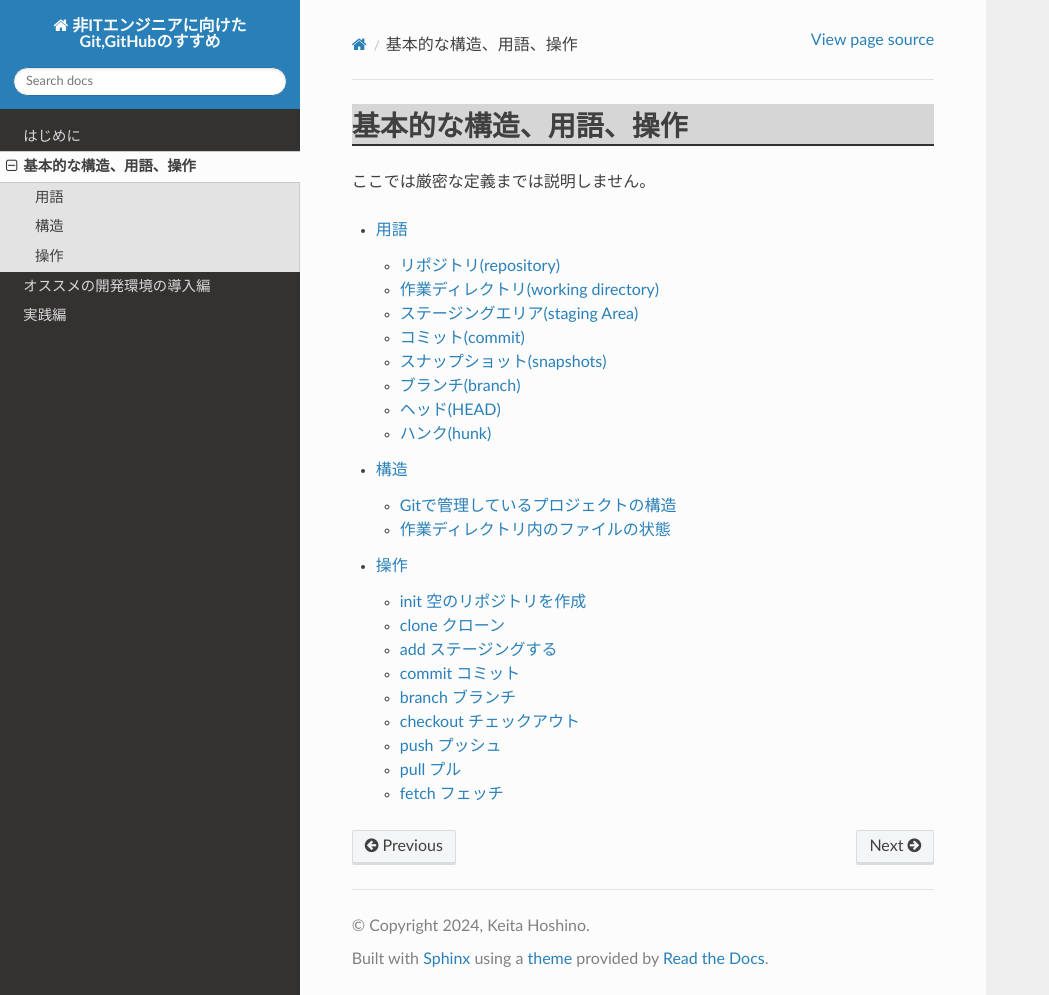
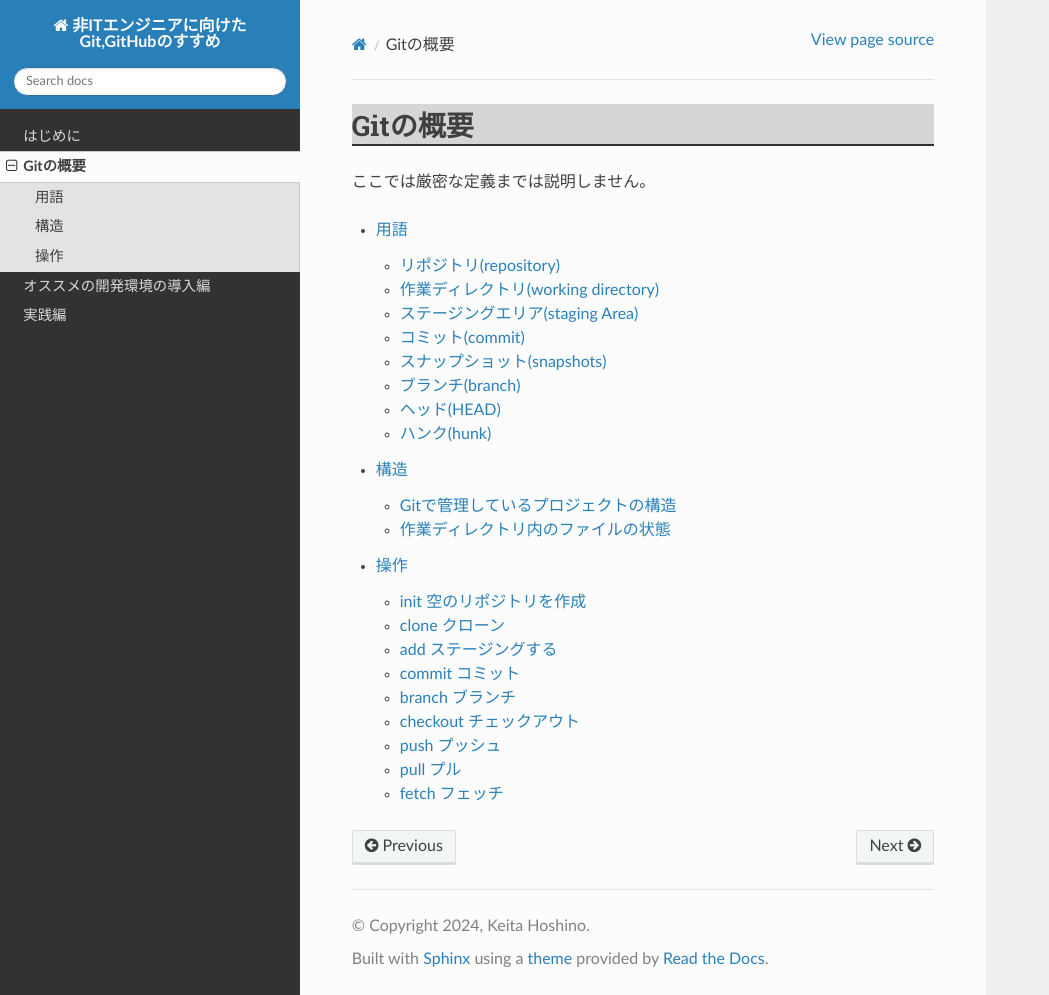
Before and after one commit to Uemac001/git-and-github-for-non-it-engineers, a Sphinx documentation site: the page built from source/02_Reference.rst, in a window 1280 px wide and 995 px high. Shown: the whole window, without its empty margins (0-1049 px from the left). Built offline with Sphinx 7.4.7 and the Read the Docs theme 2.0.0, drawn with Linux system fonts in a browser that asks for light colours; pages that are not in the unit, such as notebooks, are missing from menus.

Commit message:
ディレクトリ移動

```diff
--- a/source/02_Reference.rst
+++ b/source/02_Reference.rst
@@ -1,5 +1,5 @@
 #####################################################################
-基本的な構造、用語、操作
+Gitの概要
 #####################################################################
 
 ここでは厳密な定義までは説明しません。
```
Also changed, not shown: source/02/04.rst (renamed from source/01/02.rst), source/02/image/04/010.png (renamed from source/01/image/02/010.png), source/02/image/04/020.png (renamed from source/01/image/02/020.png).
